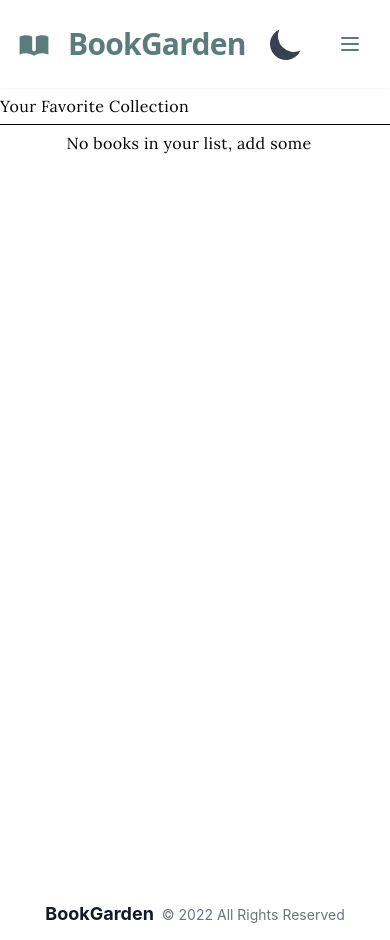
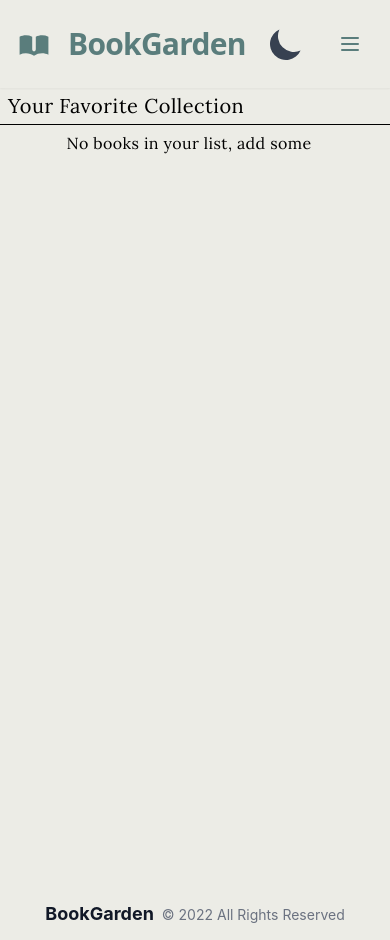
Before and after one commit to kkuczniak/bookgarden-reader, a Next.js app: page /favorites in a window 390 px wide. Built offline with nearby package versions, Linux system fonts and the light colour scheme.

Commit message:
mobile styles fixes and added theme bg-color

```diff
--- a/components/BookCard.js
+++ b/components/BookCard.js
@@ -27,8 +27,10 @@ export default function BookCard({ book }) {
             layout='fixed'
           />
         )}
-        <p className='font-Lora pt-4'>{book.title}</p>
-        <p className='font-Lora'>{book.authors[0].name}</p>
+        <p className='flex justify-center font-Lora pt-4 w-4/5'>{book.title}</p>
+        <p className='flex justify-center font-Lora mt-2 text w-4/5'>
+          {book.authors[0].name}
+        </p>
         <div className='buttons py-2 flex flex-row'>
           <Link href={`/reader/${book.id}`} passHref>
             <a className='flex mx-2 px-2 items-center text-black uppercase rounded  py-1.5 text-sm font-semibold transition hover:opacity-75 md:py-2.5  bg-[#a0c1d1]'>
--- a/pages/favorites.js
+++ b/pages/favorites.js
@@ -11,7 +11,7 @@ function FavoritesPage() {
   return (
     <Layout title='BookGarden - favorites'>
       <div className='my-2 pb-2 flex flex-row border-b border-black dark:border-gray-700'>
-        <h1 className='font-Lora tracking-wide leading-5 text-center pr-3 sm:pr-5 sm:text-xl md:text-2xl md:tracking-wider'>
+        <h1 className='font-Lora tracking-wide leading-5 text-center pr-3 sm:pr-5 ml-2 text-xl md:text-2xl md:tracking-wider'>
           Your Favorite Collection
         </h1>
       </div>
--- a/styles/globals.css
+++ b/styles/globals.css
@@ -1,6 +1,13 @@
 @tailwind base;
 @tailwind components;
 @tailwind utilities;
+
+@layer base {
+  html,
+  body {
+    @apply dark:bg-[#1B1A21] bg-[#ecece6];
+  }
+}
 
 html,
 body {
```
